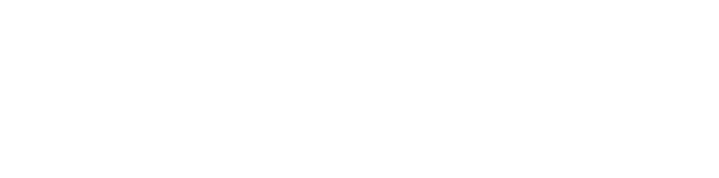
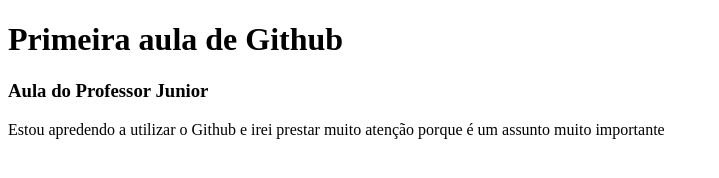
Before and after one commit to cardoso0411/site-teste, a plain HTML site: page index.html in a window 1280 px wide. Shown: the whole page, without its empty margins (0-719 px from the left). Drawn offline with Linux system fonts and the light colour scheme.

Commit message:
Update index.html
Atualizado o index.html

```diff
--- a/index.html
+++ b/index.html
@@ -6,6 +6,8 @@
     <title>primeira aula de Github</title>
 </head>
 <body>
-
+    <h1>Primeira aula de Github</h1>
+    <h3> Aula do Professor Junior</h3>
+    <p>Estou apredendo a utilizar o Github e irei prestar muito atenção porque é um assunto muito importante</p>
 </body>
 </html>
```
